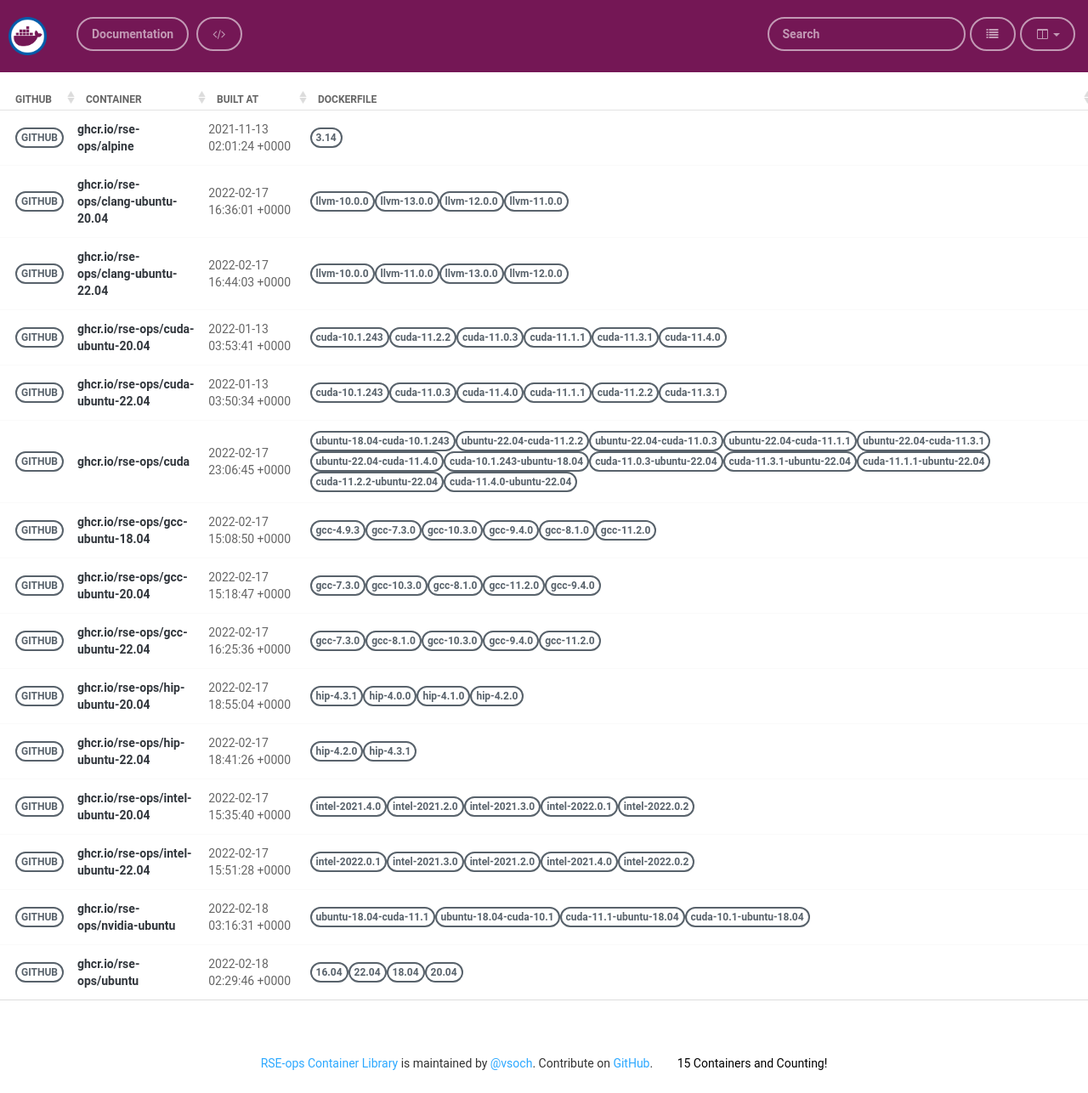
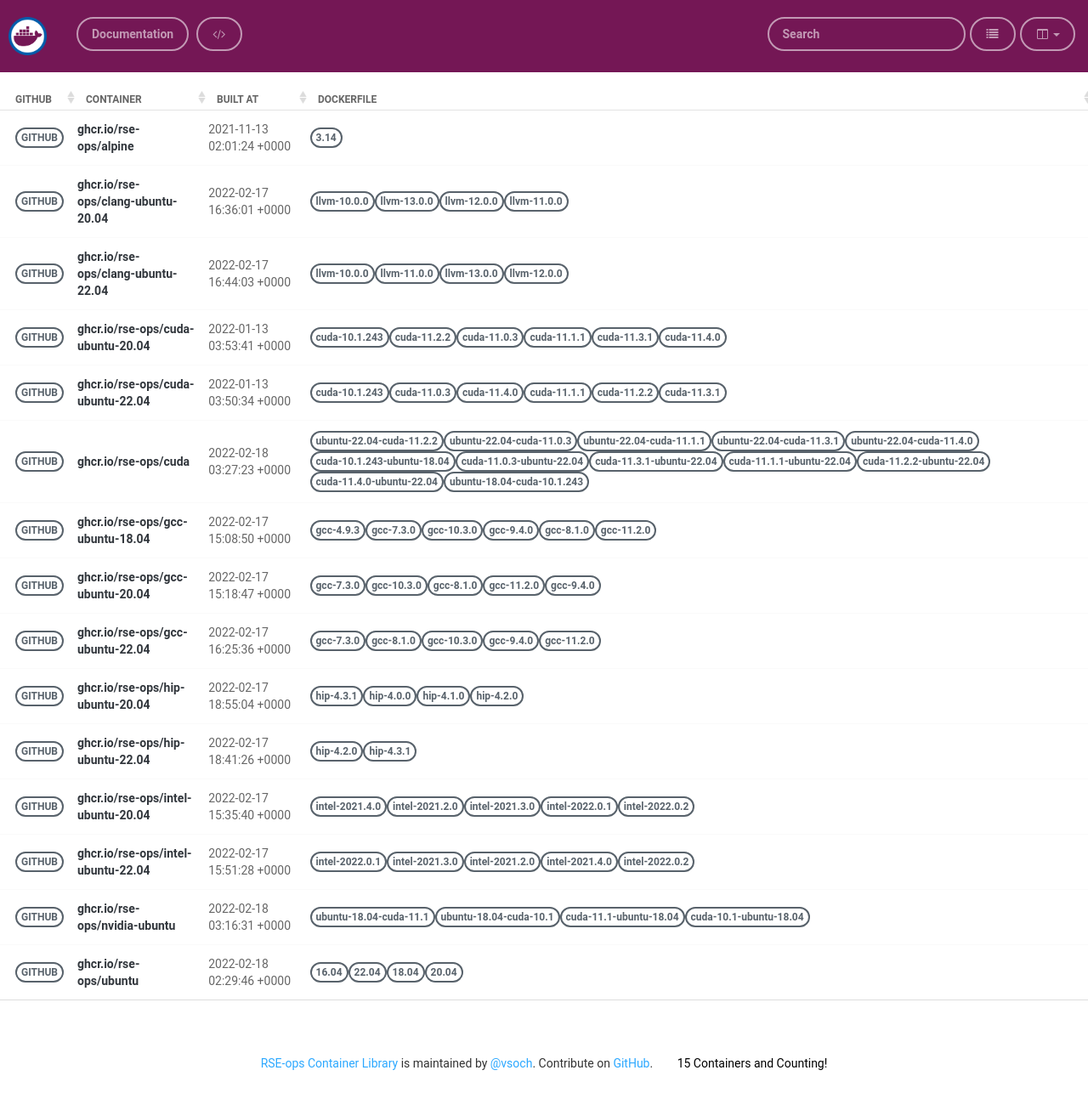
Before and after one commit to rse-ops/docker-images, a Jekyll site: the page built from pages/index.md, in a window 1280 px wide. Shown: the whole page at 85% size. Built offline with Jekyll 4.4.1, drawn with Linux system fonts in a browser that asks for light colours; nearby versions of some CDN libraries.

Commit message:
Automated push to update library 2022-02-18

```diff
--- a/_library/ghcr.io-rse-ops-cuda.md
+++ b/_library/ghcr.io-rse-ops-cuda.md
@@ -1,14 +1,11 @@
 ---
 layout: container
 name: ghcr.io/rse-ops/cuda
-updated_at: 2022-02-17 23:06:45.604717
+updated_at: 2022-02-18 03:27:23.927610
 
 
 container_url: https://github.com/orgs/rse-ops/packages/container/package/cuda
 versions:
- - tag: ubuntu-18.04-cuda-10.1.243
-   dockerfile: https://github.com/rse-ops/docker-images/blob/main/ubuntu/cuda/Dockerfile
-   manifest: https://crane.ggcr.dev/manifest/ghcr.io/rse-ops/cuda:ubuntu-18.04-cuda-10.1.243
  - tag: ubuntu-22.04-cuda-11.2.2
    dockerfile: https://github.com/rse-ops/docker-images/blob/main/ubuntu/cuda/Dockerfile
    manifest: https://crane.ggcr.dev/manifest/ghcr.io/rse-ops/cuda:ubuntu-22.04-cuda-11.2.2
@@ -42,5 +39,8 @@ versions:
  - tag: cuda-11.4.0-ubuntu-22.04
    dockerfile: https://github.com/rse-ops/docker-images/blob/main/ubuntu/cuda/Dockerfile
    manifest: https://crane.ggcr.dev/manifest/ghcr.io/rse-ops/cuda:cuda-11.4.0-ubuntu-22.04
+ - tag: ubuntu-18.04-cuda-10.1.243
+   dockerfile: https://github.com/rse-ops/docker-images/blob/main/ubuntu/cuda/Dockerfile
+   manifest: https://crane.ggcr.dev/manifest/ghcr.io/rse-ops/cuda:ubuntu-18.04-cuda-10.1.243
 
 ---
```
